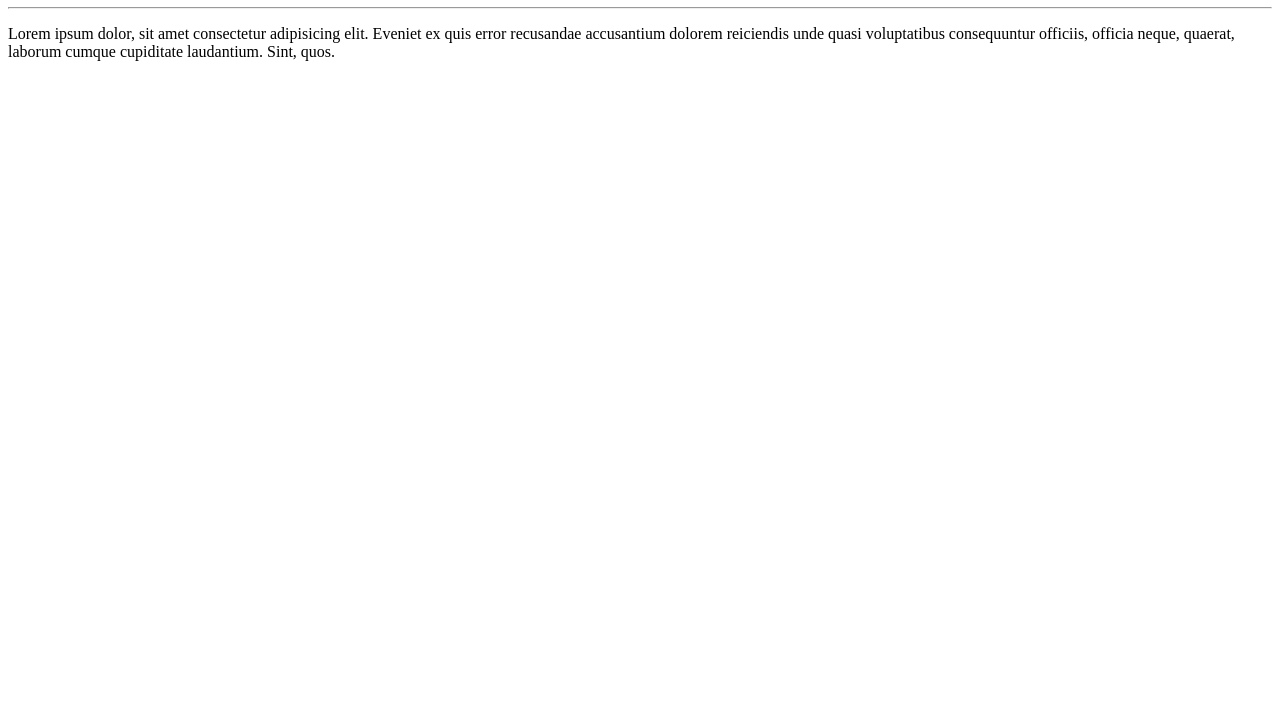
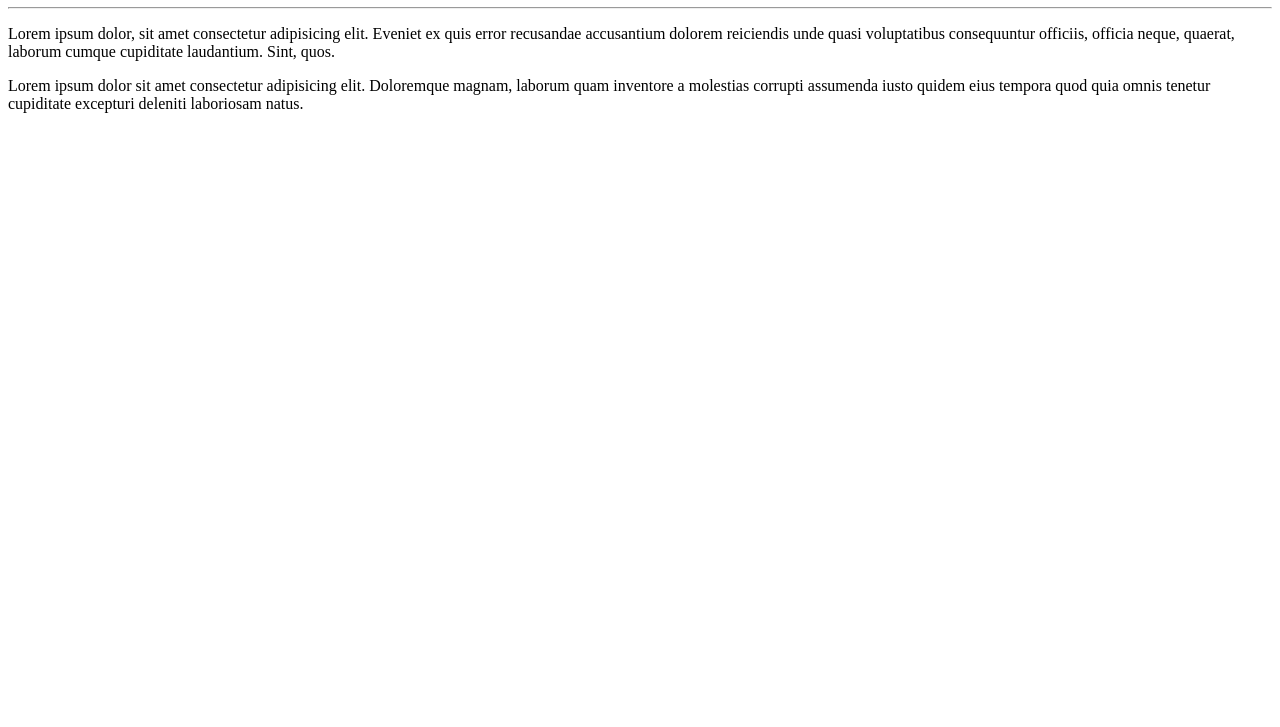
Before and after one commit to BrunoGaik/Ola-Mundo, a plain HTML site: page site exemplo/index.html in a window 1280 px wide. Shown: the part 73-800 px from the top of the page. Drawn offline with Linux system fonts and the light colour scheme.

Commit message:
Adicionei um parágrafo

```diff
--- a/site exemplo/index.html
+++ b/site exemplo/index.html
@@ -9,5 +9,6 @@
     <h1>Olá, Mundo!</h1>
     <hr>
     <p>Lorem ipsum dolor, sit amet consectetur adipisicing elit. Eveniet ex quis error recusandae accusantium dolorem reiciendis unde quasi voluptatibus consequuntur officiis, officia neque, quaerat, laborum cumque cupiditate laudantium. Sint, quos.</p>
+    <p>Lorem ipsum dolor sit amet consectetur adipisicing elit. Doloremque magnam, laborum quam inventore a molestias corrupti assumenda iusto quidem eius tempora quod quia omnis tenetur cupiditate excepturi deleniti laboriosam natus.</p>
 </body>
 </html>
```
